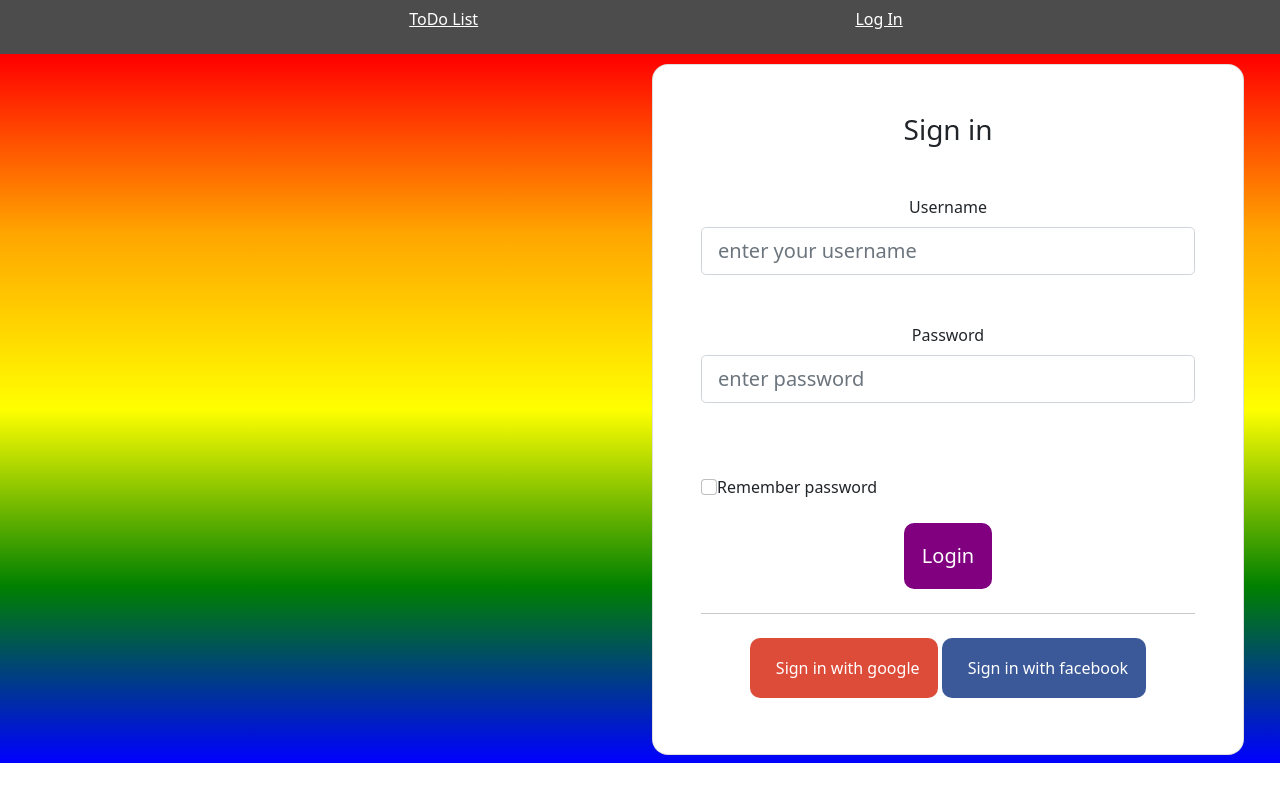
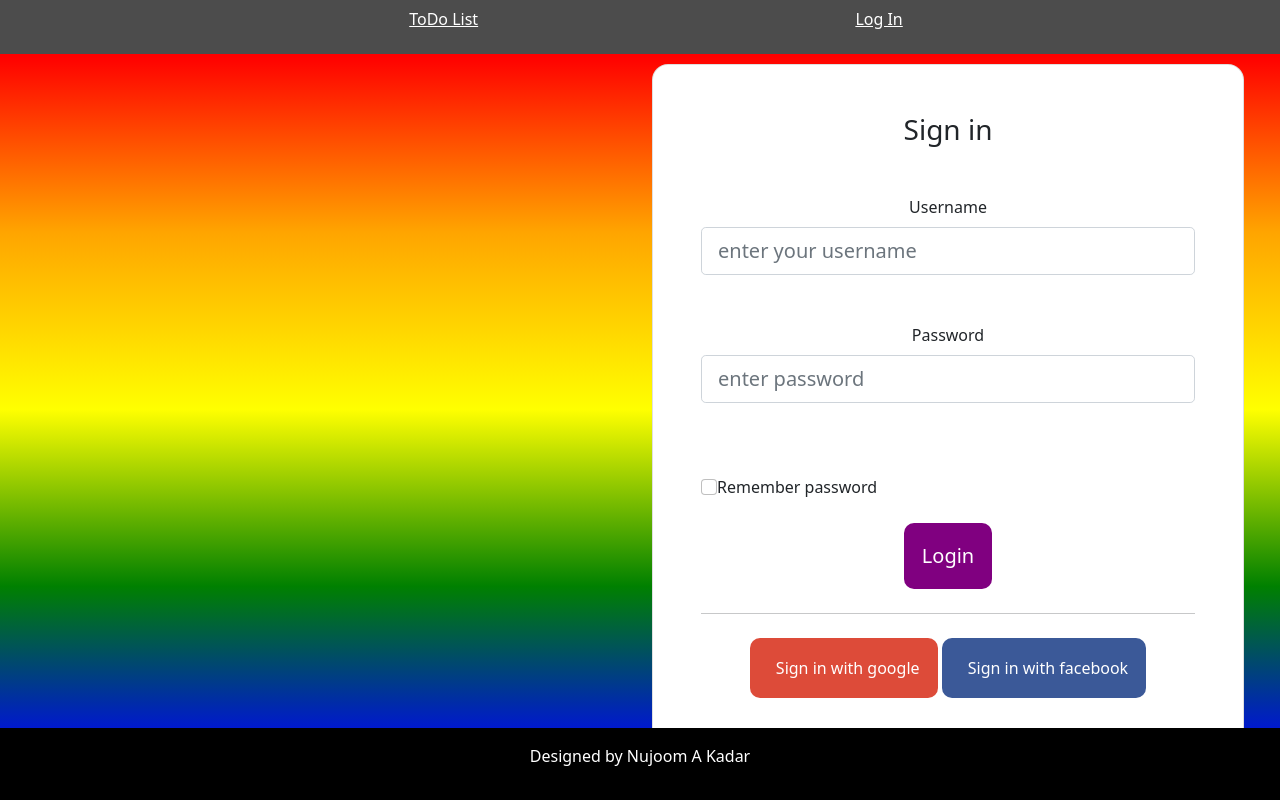
Before and after one commit to nujoom17/To-Do-List, a plain HTML site: page index.html in a window 1280 px wide. Shown: the top 800 px of the page. Drawn offline with nearby package versions, Linux system fonts and the light colour scheme.

Commit message:
Update styles.css

```diff
--- a/styles.css
+++ b/styles.css
@@ -84,8 +84,9 @@ h2 {
 }
 
 footer {
-  position: relative;
-  margin-top: 10rem;
+  position: absolute;
+  bottom: 0;
+  left: 0;
   width: 100vw;
   padding: 1rem;
   color: white;
```
